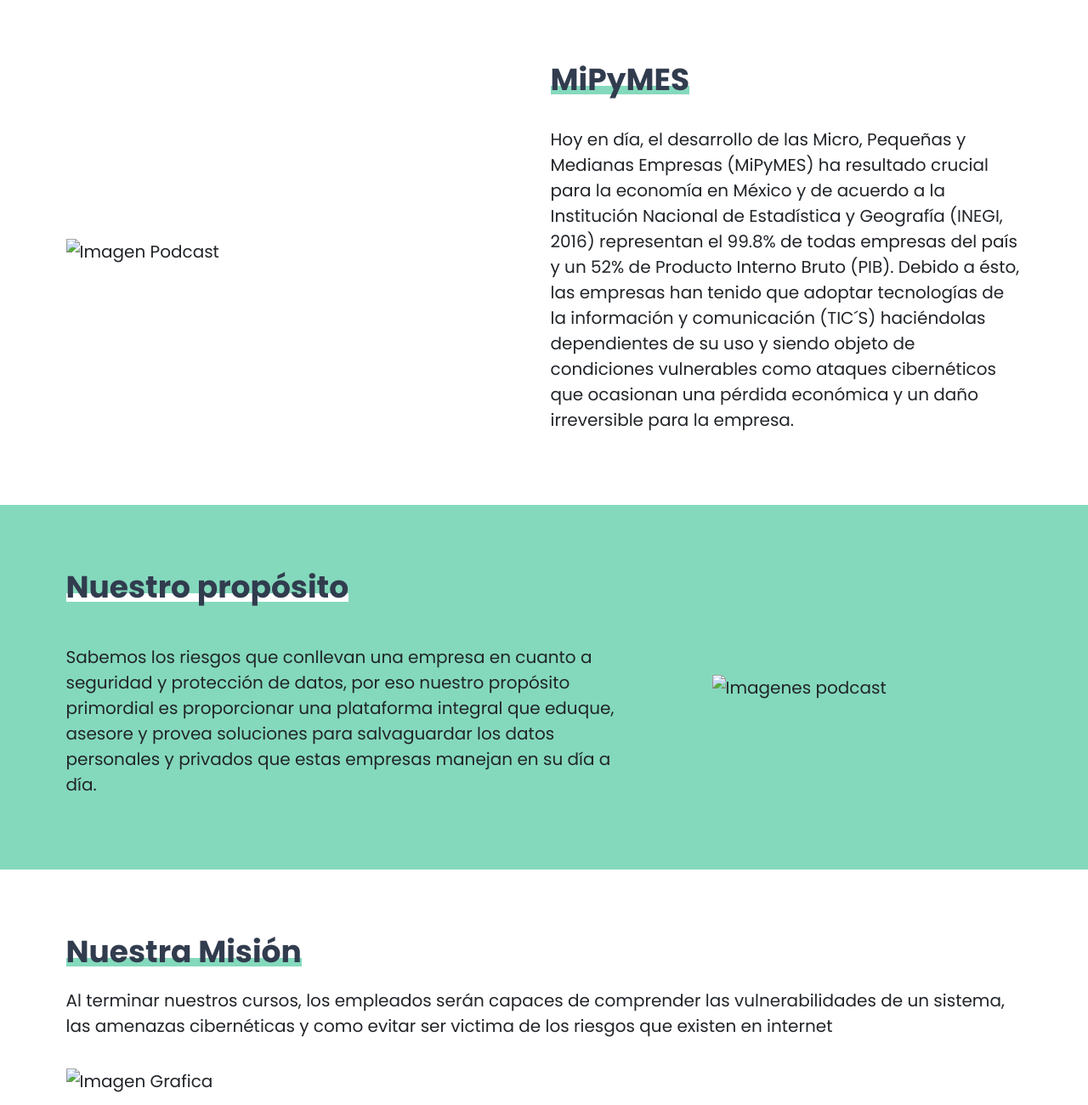
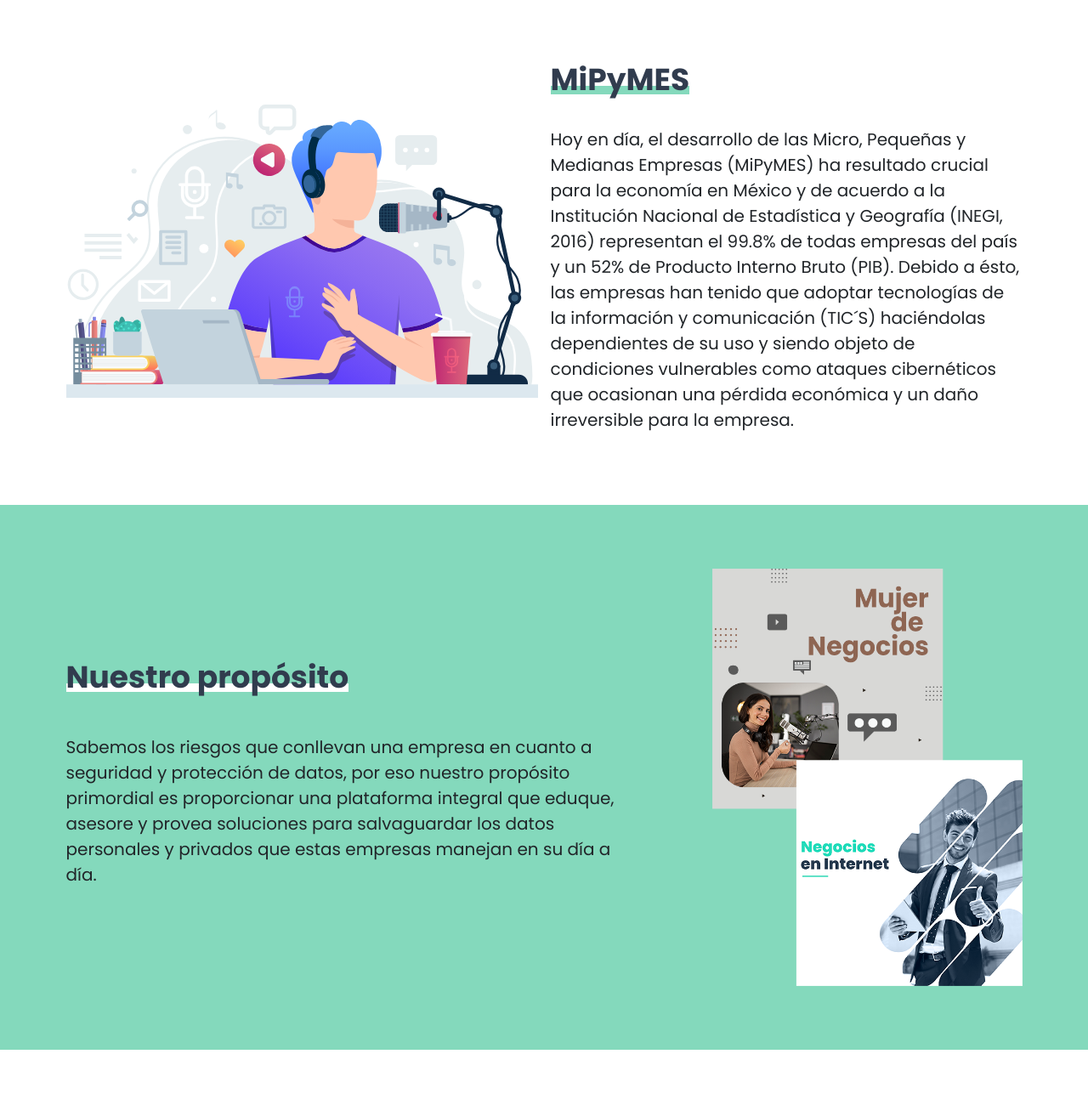
Before and after one commit to Royer0528/Audi_Act3, a website: page build/index.html in a window 1280 px wide. Shown: the part 920-2220 px from the top of the page at 85% size. Drawn offline with Linux system fonts and the light colour scheme; the site is published under a folder, as on GitHub Pages, so addresses that start at the root find nothing.

Commit message:
Update index.html

```diff
--- a/build/index.html
+++ b/build/index.html
@@ -24,7 +24,7 @@
     <section class="container-xl py-4 crea-podcast">
         <div class="row align-items-center">
             <div class="col-md-6">
-                <img src="/build/img/imagen_podcast.svg" alt="Imagen Podcast">
+                <img src="img/imagen_podcast.svg" alt="Imagen Podcast">
             </div>
             <div class="col-md-6">
                 <h2>MiPyMES</h2>
@@ -43,7 +43,7 @@
                     <p class="mt-2">Sabemos los riesgos que conllevan una empresa en cuanto a seguridad y protección de datos, por eso nuestro propósito primordial es proporcionar una plataforma integral que eduque, asesore y provea soluciones para salvaguardar los datos personales y privados que estas empresas manejan en su día a día.</p>
                 </div>
                 <div class="col-md-4 offset-md-1">
-                    <img src="/build/img/podcast_cover.png" alt="Imagenes podcast" class="img-fluid imagen">
+                    <img src="img/podcast_cover.png" alt="Imagenes podcast" class="img-fluid imagen">
                 </div>
             </div>
         </div>
@@ -52,7 +52,7 @@
         <div class="container-xl">
             <h2>Nuestra Misión</h2>
             <p>Al terminar nuestros cursos, los empleados serán capaces de comprender las vulnerabilidades de un sistema, las amenazas cibernéticas y como evitar ser victima de los riesgos que existen en internet</p>
-            <img src="/build/img/grafica.svg" alt="Imagen Grafica" class="img-fluid mt-2">
+            <img src="img/grafica.svg" alt="Imagen Grafica" class="img-fluid mt-2">
         </div>
     </section>
     <section class="planes bg-secondary py-4">
@@ -107,7 +107,7 @@
     <section class="container-xl py-4 testimoniales">
         <div class="row align-items-center">
             <div class="col-md-4">
-                <img src="/build/img/app.jpg" alt="Imagen App" class="img-fluid w-75 d-block mx-auto">
+                <img src="img/app.jpg" alt="Imagen App" class="img-fluid w-75 d-block mx-auto">
             </div>
             <div class="col-md-8">
                 <h2>Testimoniales</h2>
@@ -136,7 +136,7 @@
         <div class="footer__container">
             <div class="footer__row">
                 <div class="footer__widget">
-                    <img src="/build/img/logo.svg" alt="Logo Podcast FM" class="footer__logo">
+                    <img src="img/logo.svg" alt="Logo Podcast FM" class="footer__logo">
                 </div>
                 <div class="footer__widget">
                     <h3 class="footer__heading">Soluciones</h3>
```
